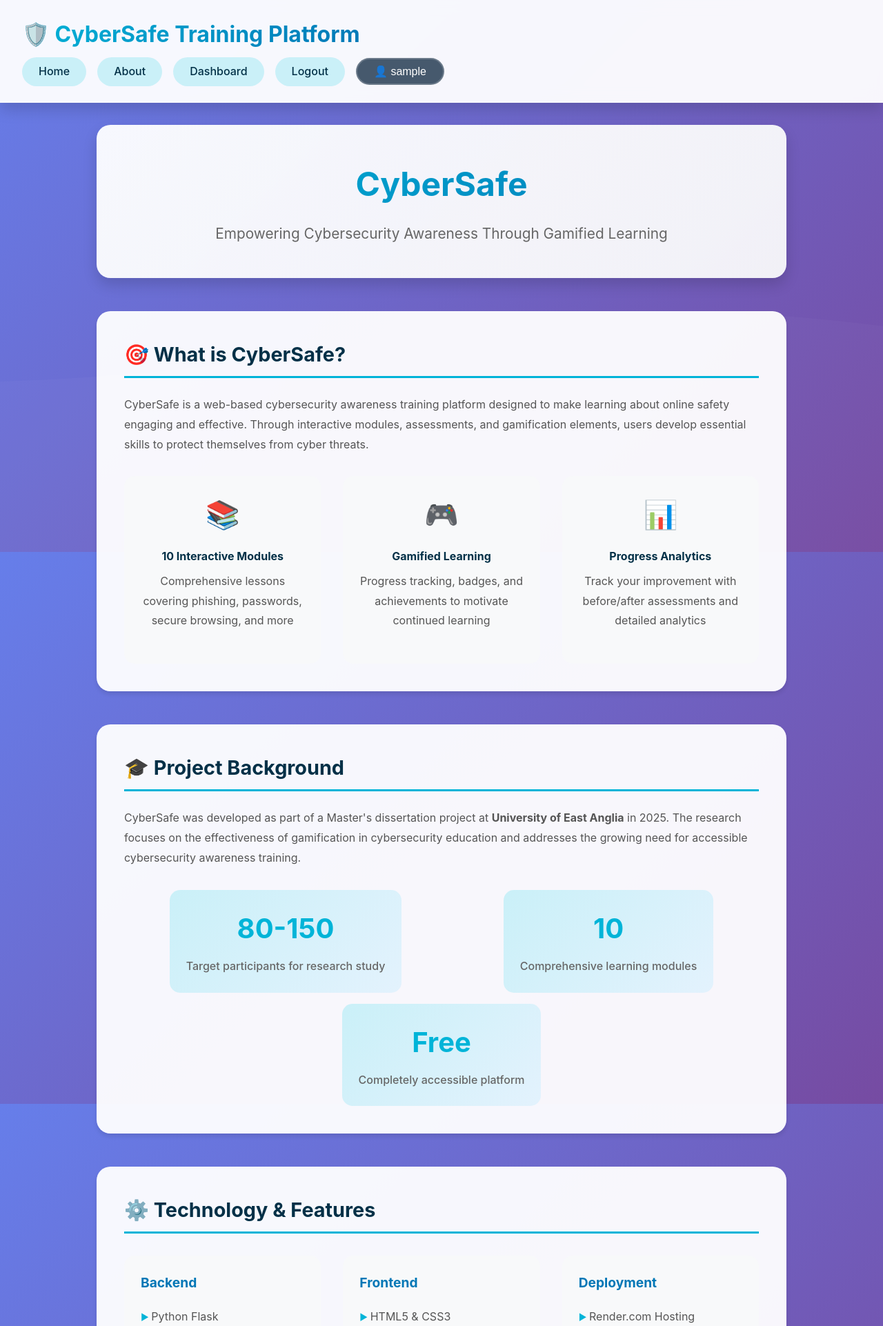
After one commit to Prithushcode/CyberSafe-platform, a Flask app: page /about in a window 1280 px wide. The commit adds this page. Shown: the top 1922 px of the page at 69% size. Run offline with Flask 3, Linux system fonts and the light colour scheme; the visitor is signed in with stand-in values (Sample User, id 1); data that the repository does not hold is empty.

Commit message:
Add new HTML file and update CSS/JS files

```diff
--- a/app.py
+++ b/app.py
@@ -22,7 +22,7 @@ if os.environ.get('DATABASE_URL'):
 else:
     app.config['SQLALCHEMY_DATABASE_URI'] = 'sqlite:///database.db'
 app.config['SQLALCHEMY_TRACK_MODIFICATIONS'] = False
-app.config['DEBUG'] = False  # ADD ONLY THIS LINE
+app.config['DEBUG'] = False
 
 # Initialize extensions
 db = SQLAlchemy(app)
@@ -167,6 +167,10 @@ def logout():
     flash('You have been logged out successfully.', 'info')
     return redirect(url_for('login'))
 
+@app.route('/about')
+def about():
+    return render_template('about.html')
+
 @app.route('/dashboard')
 @login_required
 def dashboard():
@@ -211,6 +215,7 @@ def dashboard():
                          progress=progress,
                          completion_percentage=completion_percentage,
                          badges=badges)
+
 
 # Quiz questions
 QUIZ_QUESTIONS = [
@@ -731,7 +736,7 @@ TASKS = {
             }
         ]
     }
-    # Add tasks 2-10 here following same structure
+
 }
 
 @app.route('/task/<int:task_id>')
@@ -751,7 +756,7 @@ def task(task_id):
 
     is_completed = str(task_id) in completed_tasks
 
-    # Create enumerated questions for template
+    #enumerated questions for template
     enumerated_questions = []
     if 'questions' in task_data:
         for idx, question in enumerate(task_data['questions']):
@@ -774,12 +779,12 @@ def task_exercise(task_id):
     if str(task_id) in completed_tasks:
         flash('You have already completed this task. You can review the content.', 'info')
         return redirect(url_for('task', task_id=task_id))
-        #j
+
     task_data = TASKS.get(task_id, None)
     if not task_data:
         return redirect(url_for('dashboard'))
 
-    # Create enumerated questions for template
+    #enumerated questions for template
     enumerated_questions = []
     if 'questions' in task_data:
         for idx, question in enumerate(task_data['questions']):
@@ -803,16 +808,16 @@ def complete_task(task_id):
         completed.append(str(task_id))
         progress.completed_tasks = ','.join(completed)
 
-        # Update current_task to next task
+        # Update current task to next task
         if task_id >= progress.current_task:
-            progress.current_task = task_id + 1  # Move to next task
+            progress.current_task = task_id + 1  # for moving to next task
 
         db.session.commit()
 
     flash(f'Task {task_id} completed! Task {task_id + 1} is now unlocked.', 'success')
     return redirect(url_for('dashboard'))
 
-# Add these routes after your task routes
+
 
 @app.route('/quiz/final')
 @login_required
@@ -901,8 +906,8 @@ from flask import make_response
 @app.route('/admin/export-data')
 @login_required
 def export_data():
-    # Simple admin check - you can enhance this
-    if current_user.username not in ['admin', 'researcher']:  # Add your admin usernames
+
+    if current_user.username not in ['admin', 'researcher']:
         flash('Access denied. Admin only.', 'error')
         return redirect(url_for('dashboard'))
 
@@ -995,7 +1000,7 @@ def admin_login():
 def admin_dashboard():
     if not session.get('is_admin'):
         return redirect(url_for('admin_login'))
-    # Admin dashboard logic
+
     return render_template('admin.html')
 
 # Initialize database
--- a/static/main.js
+++ b/static/main.js
@@ -1,4 +1,4 @@
-// Main JavaScript file for Cybersecurity Awareness Platform
+
 
 // Auto-hide alert messages after 5 seconds
 document.addEventListener('DOMContentLoaded', function() {
--- a/static/style.css
+++ b/static/style.css
@@ -4,7 +4,7 @@
     padding: 0;
     box-sizing: border-box;
 }
-/* Ensure auth pages have proper styling even without header */
+/* auth*/
 body {
     font-family: -apple-system, BlinkMacSystemFont, 'Segoe UI', Roboto, Oxygen, Ubuntu, Cantarell, sans-serif;
     line-height: 1.6;
@@ -45,7 +45,7 @@ body {
     flex-direction: column;
 }
 
-/* Make the main container fill the viewport and center content */
+
 .fullscreen-center {
     min-height: 100vh;
     display: flex;
@@ -133,7 +133,8 @@ header nav a:hover {
     box-shadow: var(--shadow);
 }
 
-/* Main Content */
+
+
 main {
     flex: 1;
     padding: 2rem;
@@ -142,7 +143,7 @@ main {
     width: 100%;
 }
 
-/* Footer */
+
 footer {
     background: rgba(255, 255, 255, 0.9);
     color: var(--text-dark);
@@ -209,7 +210,7 @@ footer {
     border-left: 4px solid var(--primary-color);
 }
 
-/* Authentication Forms */
+/* Authentication*/
 .auth-container {
     max-width: 420px;
     margin: 3rem auto;
@@ -545,7 +546,8 @@ footer {
     100% { transform: rotate(360deg); }
 }
 
-/* Responsive Design */
+
+
 @media (max-width: 768px) {
     header h1 {
         font-size: 1.5rem;
@@ -589,9 +591,9 @@ footer {
     display: inline-block;
 }
 
-/* Fix user menu button visibility */
+/* user menu button visibility */
 .user-menu-btn {
-    background: rgba(52, 73, 94, 0.9);  /* Dark background */
+    background: rgba(52, 73, 94, 0.9);
     color: white;
     border: 2px solid rgba(255, 255, 255, 0.2);
     padding: 0.5rem 1.5rem;
@@ -655,13 +657,13 @@ footer {
     animation: badge-shine 2s ease-in-out infinite;
 }
 
-/* Final section completed style */
+/* Final section'*/
 .final-quiz-section.completed {
     background: #d4edda;
     border: 2px solid #28a745;
 }
 
-/* Fix dropdown z-index */
+/* dropdown z-index */
 .dropdown-content {
     display: none;
     position: absolute;
@@ -674,7 +676,7 @@ footer {
     margin-top: 0.5rem;
 }
 
-/* Ensure header has proper z-index */
+
 header {
     position: relative;
     z-index: 1000;
--- /dev/null
+++ b/templates/about.html
@@ -0,0 +1,467 @@
+{% extends "base.html" %}
+
+{% block title %}About - CyberSafe{% endblock %}
+
+{% block content %}
+<div class="about-container">
+
+    <div class="about-hero">
+        <h1>CyberSafe</h1>
+        <p class="about-subtitle">Empowering Cybersecurity Awareness Through Gamified Learning</p>
+    </div>
+
+
+    <div class="about-content">
+
+        <section class="about-section">
+            <h2>🎯 What is CyberSafe?</h2>
+            <p>
+                CyberSafe is a web-based cybersecurity awareness training platform designed to make learning
+                about online safety engaging and effective. Through interactive modules, assessments, and
+                gamification elements, users develop essential skills to protect themselves from cyber threats.
+            </p>
+
+            <div class="features-highlight">
+                <div class="feature-item">
+                    <span class="feature-icon">📚</span>
+                    <h4>10 Interactive Modules</h4>
+                    <p>Comprehensive lessons covering phishing, passwords, secure browsing, and more</p>
+                </div>
+
+                <div class="feature-item">
+                    <span class="feature-icon">🎮</span>
+                    <h4>Gamified Learning</h4>
+                    <p>Progress tracking, badges, and achievements to motivate continued learning</p>
+                </div>
+
+                <div class="feature-item">
+                    <span class="feature-icon">📊</span>
+                    <h4>Progress Analytics</h4>
+                    <p>Track your improvement with before/after assessments and detailed analytics</p>
+                </div>
+            </div>
+        </section>
+
+
+        <section class="about-section">
+            <h2>🎓 Project Background</h2>
+            <p>
+                CyberSafe was developed as part of a Master's dissertation project at
+                <strong>University of East Anglia</strong> in 2025. The research focuses on the effectiveness
+                of gamification in cybersecurity education and addresses the growing need for accessible
+                cybersecurity awareness training.
+            </p>
+
+            <div class="project-stats">
+                <div class="stat-item">
+                    <h3>80-150</h3>
+                    <p>Target participants for research study</p>
+                </div>
+                <div class="stat-item">
+                    <h3>10</h3>
+                    <p>Comprehensive learning modules</p>
+                </div>
+                <div class="stat-item">
+                    <h3>Free</h3>
+                    <p>Completely accessible platform</p>
+                </div>
+            </div>
+        </section>
+
+
+        <section class="about-section">
+            <h2>⚙️ Technology & Features</h2>
+            <div class="tech-grid">
+                <div class="tech-category">
+                    <h4>Backend</h4>
+                    <ul>
+                        <li>Python Flask</li>
+                        <li>SQLAlchemy ORM</li>
+                        <li>PostgreSQL Database</li>
+                        <li>Flask-Login Authentication</li>
+                    </ul>
+                </div>
+
+                <div class="tech-category">
+                    <h4>Frontend</h4>
+                    <ul>
+                        <li>HTML5 & CSS3</li>
+                        <li>Vanilla JavaScript</li>
+                        <li>Responsive Design</li>
+                        <li>Modern UI/UX</li>
+                    </ul>
+                </div>
+
+                <div class="tech-category">
+                    <h4>Deployment</h4>
+                    <ul>
+                        <li>Render.com Hosting</li>
+                        <li>GitHub Version Control</li>
+                        <li>Automated Deployment</li>
+                        <li>Environment Variables</li>
+                    </ul>
+                </div>
+            </div>
+        </section>
+
+
+        <section class="about-section">
+            <h2>🔬 Research Contribution</h2>
+            <p>This platform contributes to cybersecurity education research by:</p>
+            <ul class="contribution-list">
+                <li>Demonstrating zero-budget cybersecurity education feasibility</li>
+                <li>Validating gamification effectiveness in security awareness</li>
+                <li>Providing framework for accessible e-learning platforms</li>
+                <li>Contributing to HCI principles in educational technology</li>
+            </ul>
+        </section>
+
+        <section class="about-section developer-section">
+            <h2>👨‍💻 Developer & Contact</h2>
+            <div class="developer-card">
+                <div class="developer-info">
+                    <h3>Prithush D Nair</h3>
+                    <p>MSc Student</p>
+                    <p><strong>University:</strong> University of East Anglia</p>
+                    <p><strong>Program:</strong> MSc Data Science</p>
+                    <p><strong>Year:</strong> 2025</p>
+                </div>
+
+                <div class="contact-info">
+                    <h4>📧 Contact Information</h4>
+                    <ul class="contact-list">
+                        <li><strong>Email:</strong> <a href="mailto:dnr24cau@uea.ac.uk">dnr24cau@uea.ac.uk</a></li>
+                        <li><strong>GitHub:</strong> <a href="https://github.com/Prithushcode" target="_blank">@Prithushcode</a></li>
+                    </ul>
+                </div>
+            </div>
+        </section>
+
+
+        <section class="about-section">
+            <h2>🔐 Privacy & Data Ethics</h2>
+            <div class="privacy-info">
+                <p>CyberSafe is designed with privacy and ethical research practices in mind:</p>
+                <ul>
+                    <li> * Anonymous data collection for research purposes only</li>
+                    <li> * No personal identifiable information stored</li>
+                    <li> * Secure password hashing and authentication</li>
+                    <li> * HTTPS encryption for all data transmission</li>
+                    <li> * Participant consent and transparency</li>
+                </ul>
+            </div>
+        </section>
+
+
+        <section class="about-section cta-section">
+            <h2>🚀 Ready to Get Started?</h2>
+            <p>Join our research study and improve your cybersecurity knowledge today!</p>
+            <div class="cta-buttons">
+                {% if current_user.is_authenticated %}
+                    <a href="{{ url_for('dashboard') }}" class="btn btn-primary">Go to Dashboard</a>
+                {% else %}
+                    <a href="{{ url_for('register') }}" class="btn btn-primary">Create Account</a>
+                    <a href="{{ url_for('login') }}" class="btn btn-secondary">Login</a>
+                {% endif %}
+            </div>
+        </section>
+    </div>
+</div>
+
+<style>
+.about-container {
+    max-width: 1000px;
+    margin: 0 auto;
+    animation: fadeInUp 0.6s ease-out;
+}
+
+.about-hero {
+    text-align: center;
+    padding: 3rem 0;
+    background: linear-gradient(135deg, rgba(255,255,255,0.95), rgba(248,249,250,0.95));
+    border-radius: 20px;
+    margin-bottom: 3rem;
+    box-shadow: var(--shadow-lg);
+}
+
+.about-hero h1 {
+    font-size: 3rem;
+    color: var(--text-dark);
+    margin-bottom: 1rem;
+    background: linear-gradient(135deg, var(--primary-color), var(--secondary-color));
+    -webkit-background-clip: text;
+    -webkit-text-fill-color: transparent;
+}
+
+.about-subtitle {
+    font-size: 1.3rem;
+    color: #666;
+    margin: 0;
+}
+
+.about-content {
+    display: flex;
+    flex-direction: column;
+    gap: 3rem;
+}
+
+.about-section {
+    background: rgba(255, 255, 255, 0.95);
+    padding: 2.5rem;
+    border-radius: 20px;
+    box-shadow: var(--shadow);
+    animation: slideInLeft 0.6s ease-out;
+}
+
+.about-section h2 {
+    color: var(--text-dark);
+    margin-bottom: 1.5rem;
+    font-size: 1.8rem;
+    border-bottom: 3px solid var(--primary-color);
+    padding-bottom: 0.5rem;
+}
+
+.about-section p {
+    line-height: 1.8;
+    color: #555;
+    margin-bottom: 1.5rem;
+}
+
+
+.features-highlight {
+    display: grid;
+    grid-template-columns: repeat(auto-fit, minmax(250px, 1fr));
+    gap: 2rem;
+    margin-top: 2rem;
+}
+
+.feature-item {
+    text-align: center;
+    padding: 1.5rem;
+    background: #f8f9fa;
+    border-radius: 15px;
+    transition: transform 0.3s ease;
+}
+
+.feature-item:hover {
+    transform: translateY(-5px);
+}
+
+.feature-icon {
+    font-size: 2.5rem;
+    display: block;
+    margin-bottom: 1rem;
+}
+
+.feature-item h4 {
+    color: var(--text-dark);
+    margin-bottom: 0.5rem;
+}
+
+
+
+.project-stats {
+    display: flex;
+    justify-content: space-around;
+    margin-top: 2rem;
+    flex-wrap: wrap;
+    gap: 1rem;
+}
+
+.stat-item {
+    text-align: center;
+    padding: 1.5rem;
+    background: linear-gradient(135deg, var(--light-bg), #e3f2fd);
+    border-radius: 15px;
+    min-width: 150px;
+}
+
+.stat-item h3 {
+    font-size: 2.5rem;
+    color: var(--primary-color);
+    margin-bottom: 0.5rem;
+}
+
+.stat-item p {
+    color: #666;
+    margin: 0;
+    font-weight: 500;
+}
+
+
+/* Technology Grid */
+.tech-grid {
+    display: grid;
+    grid-template-columns: repeat(auto-fit, minmax(200px, 1fr));
+    gap: 2rem;
+    margin-top: 2rem;
+}
+
+.tech-category {
+    background: #f8f9fa;
+    padding: 1.5rem;
+    border-radius: 15px;
+}
+
+.tech-category h4 {
+    color: var(--secondary-color);
+    margin-bottom: 1rem;
+    font-size: 1.2rem;
+}
+
+.tech-category ul {
+    list-style: none;
+    padding: 0;
+}
+
+.tech-category li {
+    padding: 0.3rem 0;
+    color: #555;
+}
+
+.tech-category li::before {
+    content: '▶ ';
+    color: var(--primary-color);
+    font-size: 0.8rem;
+}
+
+/* Contribution List */
+.contribution-list {
+    list-style: none;
+    padding: 0;
+}
+
+.contribution-list li {
+    padding: 0.8rem 0;
+    color: #555;
+    border-bottom: 1px solid #eee;
+}
+
+.contribution-list li::before {
+    content: '🎯 ';
+    margin-right: 0.5rem;
+}
+
+
+
+.developer-section {
+    background: linear-gradient(135deg, #e8f5e9, #c8e6c9) !important;
+}
+
+.developer-card {
+    display: grid;
+    grid-template-columns: 1fr 1fr;
+    gap: 2rem;
+    margin-top: 2rem;
+}
+
+.developer-info h3 {
+    color: var(--secondary-color);
+    margin-bottom: 1rem;
+}
+
+.contact-list {
+    list-style: none;
+    padding: 0;
+}
+
+.contact-list li {
+    padding: 0.5rem 0;
+    color: #555;
+}
+
+.contact-list a {
+    color: var(--primary-color);
+    text-decoration: none;
+    font-weight: 500;
+}
+
+.contact-list a:hover {
+    text-decoration: underline;
+}
+
+
+
+.privacy-info ul {
+    list-style: none;
+    padding: 0;
+}
+
+.privacy-info li {
+    padding: 0.5rem 0;
+    color: #555;
+}
+
+
+
+.cta-section {
+    text-align: center;
+    background: linear-gradient(135deg, #fff3e0, #ffe0b2) !important;
+}
+
+.cta-buttons {
+    display: flex;
+    gap: 1rem;
+    justify-content: center;
+    margin-top: 2rem;
+    flex-wrap: wrap;
+}
+
+
+@keyframes fadeInUp {
+    from {
+        opacity: 0;
+        transform: translateY(30px);
+    }
+    to {
+        opacity: 1;
+        transform: translateY(0);
+    }
+}
+
+@keyframes slideInLeft {
+    from {
+        opacity: 0;
+        transform: translateX(-30px);
+    }
+    to {
+        opacity: 1;
+        transform: translateX(0);
+    }
+}
+
+
+
+@media (max-width: 768px) {
+    .about-hero h1 {
+        font-size: 2rem;
+    }
+
+    .about-subtitle {
+        font-size: 1.1rem;
+    }
+
+    .features-highlight {
+        grid-template-columns: 1fr;
+    }
+
+    .developer-card {
+        grid-template-columns: 1fr;
+    }
+
+    .project-stats {
+        flex-direction: column;
+        align-items: center;
+    }
+
+    .tech-grid {
+        grid-template-columns: 1fr;
+    }
+
+    .cta-buttons {
+        flex-direction: column;
+        align-items: center;
+    }
+}
+</style>
+{% endblock %}
--- a/templates/base.html
+++ b/templates/base.html
@@ -14,6 +14,7 @@
             {% if current_user.is_authenticated %}
             <nav>
                 <a href="{{ url_for('index') }}">Home</a>
+                <a href="{{ url_for('about') }}">About</a>
                 <a href="{{ url_for('dashboard') }}">Dashboard</a>
                 <a href="{{ url_for('logout') }}">Logout</a>
 
--- a/templates/dashboard.html
+++ b/templates/dashboard.html
@@ -86,7 +86,7 @@
                         </div>
                     {% endfor %}
                 </div>
-                <!-- Add this after the tasks-grid section -->
+
 {% if completion_percentage == 100 and has_taken_final %}
     <div class="content-review-section">
         <h3>📚 Review Learning Materials</h3>
@@ -294,7 +294,7 @@
 </style>
 
 <script>
-// Animate progress bar on load
+// progress bar
 window.addEventListener('load', function() {
     const progressBar = document.querySelector('.progress-bar');
     if (progressBar) {
@@ -303,7 +303,7 @@ window.addEventListener('load', function() {
         }, 300);
     }
 
-    // Animate badges
+    //badges
     const badges = document.querySelectorAll('.badge.earned');
     badges.forEach((badge, index) => {
         setTimeout(() => {
--- a/templates/final.html
+++ b/templates/final.html
@@ -52,7 +52,7 @@
         </div>
     </div>
 
-    <!-- Feedback Section -->
+    <!--Feedback-->
     <div class="feedback-section">
         <h2>📝 Your Feedback Matters</h2>
         <p>Please help us improve by answering these quick questions:</p>
@@ -242,7 +242,7 @@
     width: 100%;
 }
 
-/* Success animations */
+/* Success disply */
 .success-animation {
     animation: success-bounce 0.6s ease-out;
 }
@@ -286,7 +286,7 @@
 </style>
 
 <script>
-// Add animation when feedback is selected
+
 document.querySelectorAll('.feedback-option').forEach(option => {
     option.addEventListener('click', function() {
         this.style.transform = 'scale(0.95)';
--- a/templates/task.html
+++ b/templates/task.html
@@ -219,12 +219,12 @@ document.getElementById('checkAnswers')?.addEventListener('click', function() {
         }
     });
 
-    // Show continue button after checking
+
     this.style.display = 'none';
     document.getElementById('continueBtn').style.display = 'inline-block';
 });
 
-// Handle continue button click
+
 document.getElementById('continueBtn')?.addEventListener('click', function() {
     document.querySelector('.task-exercise form').style.display = 'none';
     document.getElementById('congratsMessage').style.display = 'block';
```
Also changed, not shown: templates/landing.html (+10 -10 lines).
